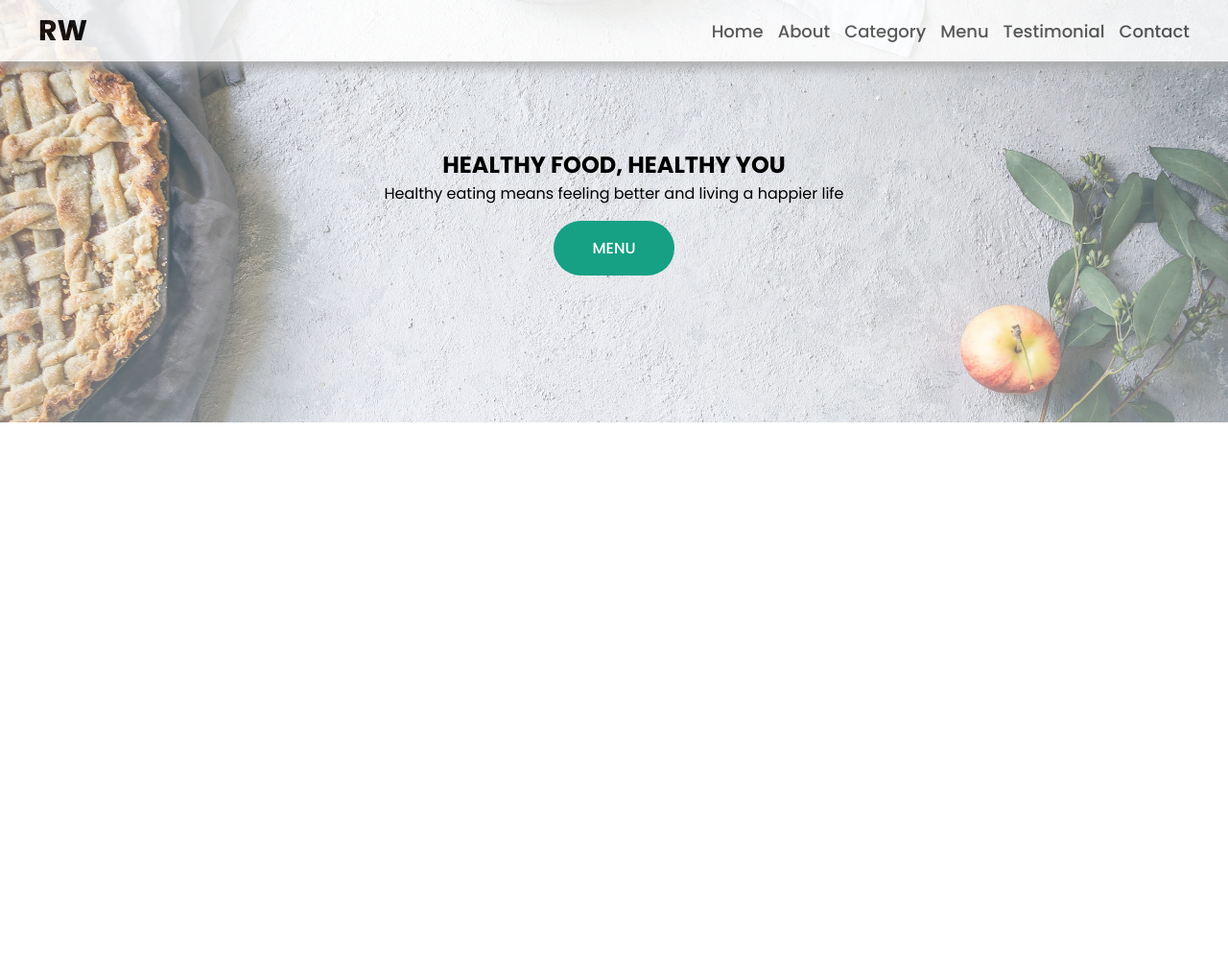
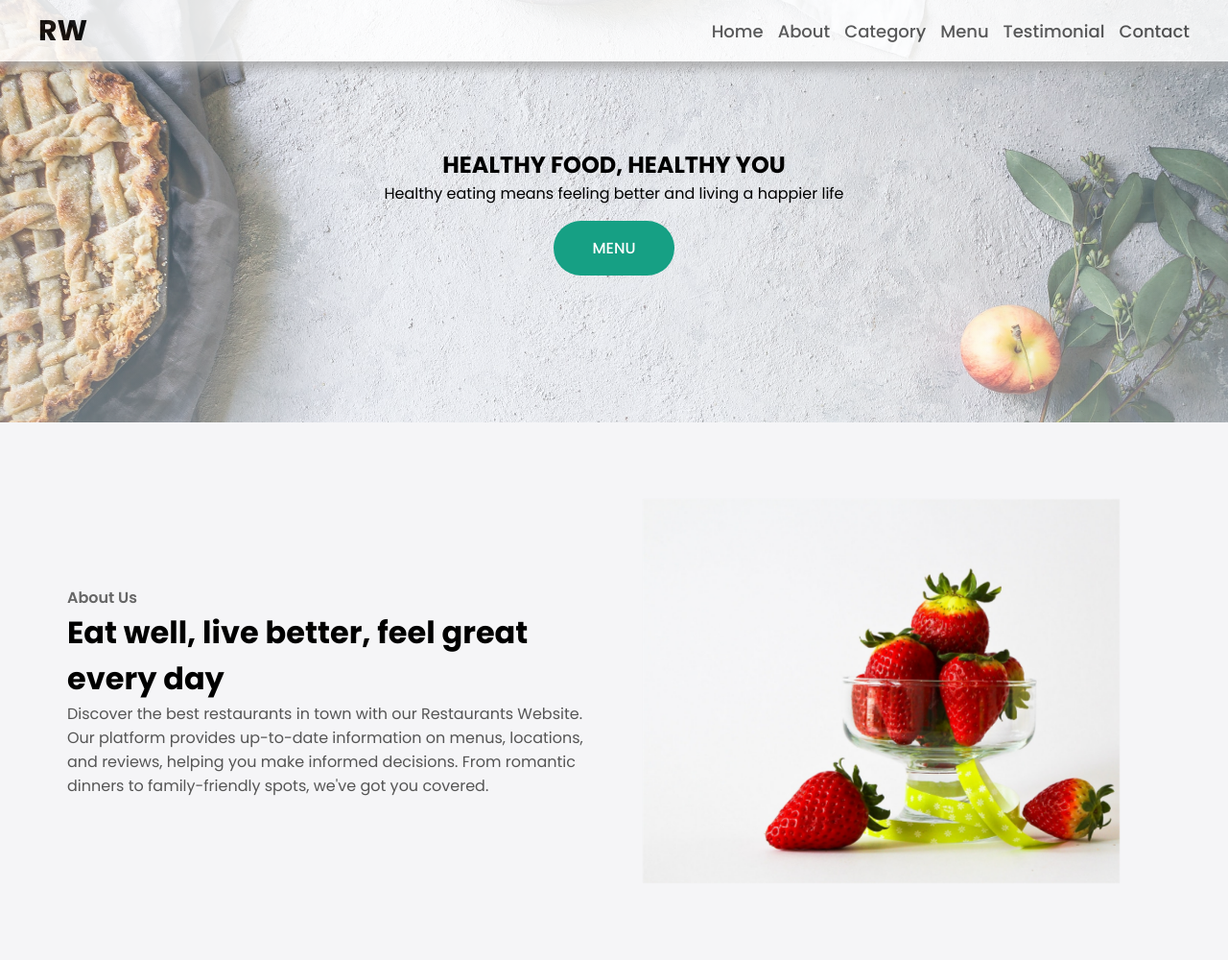
Before and after one commit to iftikkharahmed/Restaurants-Website-using-HTML-CSS-Flexbox, a plain HTML site: page index.html in a window 1280 px wide. Shown: the whole page at 96% size. Before the commit the page ends 800 px from the top, so only its background shows below. Drawn offline with Linux system fonts and the light colour scheme.

Commit message:
created about section with animation

```diff
--- a/css/style.css
+++ b/css/style.css
@@ -121,3 +121,67 @@ body{
 .main-title{
     text-transform: uppercase;
 }
+
+/* about styling */
+
+#about{
+    padding: 5rem 0;
+    background-color: #f5f5f7;
+}
+
+.about-container{
+    display: flex;
+    flex-wrap: wrap;
+}
+
+.about-text h2{
+    font-size: 3.2rem;
+}
+
+.about-text p{
+    font-size: 1.6rem;
+    color: #555;
+}
+
+.about-text .small{
+    font-size: 1.6rem;
+    color: #666;
+    font-weight: 600;
+}
+
+.about-image{
+    flex: 1 1 400px;
+    padding: 30px;
+    margin: auto;
+
+    transform: translateX(150%);
+    animation: about-image-animation 0.3s ease-in-out forwards;
+}
+
+@keyframes about-image-animation{
+    100%{
+        transform: translate(0);
+    }
+}
+
+.about-image img{
+    display: block;
+    height: 400px;
+    max-width: 100%;
+    object-fit: cover;
+    object-position: right;
+
+}
+.about-text{
+    flex: 1 1 400px;
+    padding: 30px;
+    margin: auto;
+    transform: translateX(-150%);
+    animation: about-text-animation 0.3s ease-in-out forwards;
+}
+
+@keyframes about-text-animation{
+    100%{
+        transform: translate(0);
+    }
+}
--- a/index.html
+++ b/index.html
@@ -41,5 +41,19 @@
             <a href="#" class="btn btn-primary">Menu</a>
         </div>
     </section>
+
+
+    <section id="about">
+        <div class="about-container container">
+            <div class="about-text">
+                <p class="small">About Us</p>
+                <h2>Eat well, live better, feel great every day</h2>
+                <p>Discover the best restaurants in town with our Restaurants Website. Our platform provides up-to-date information on menus, locations, and reviews, helping you make informed decisions. From romantic dinners to family-friendly spots, we've got you covered.</p>
+            </div>
+            <div class="about-image">
+                <img src="./img/about-photo.jpg" alt="">
+            </div>
+        </div>
+    </section>
 </body>
 </html>
```
